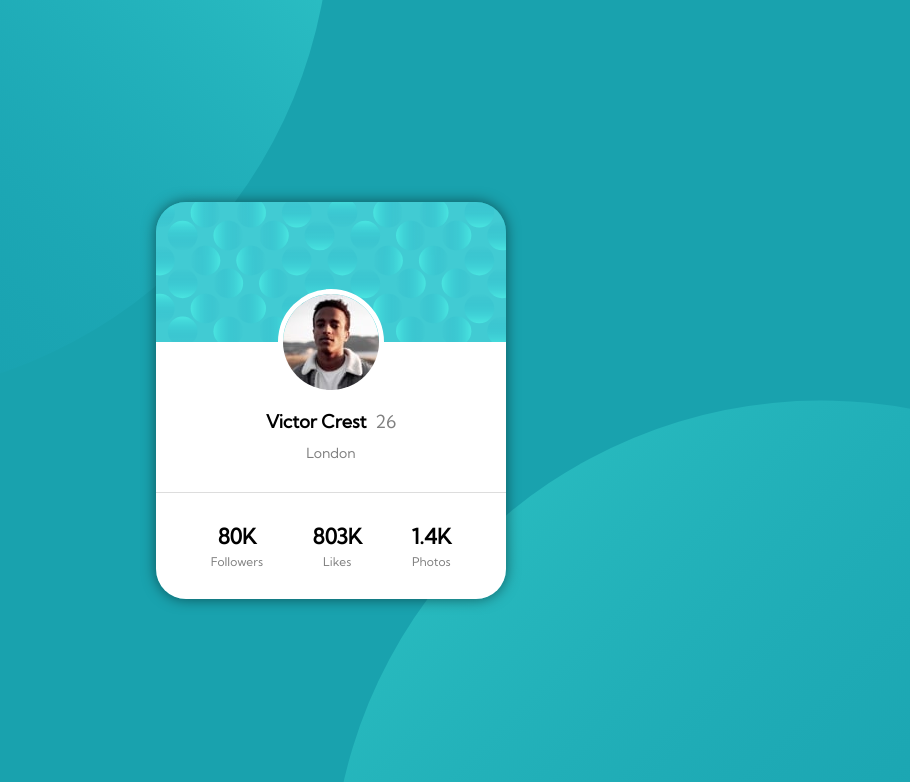
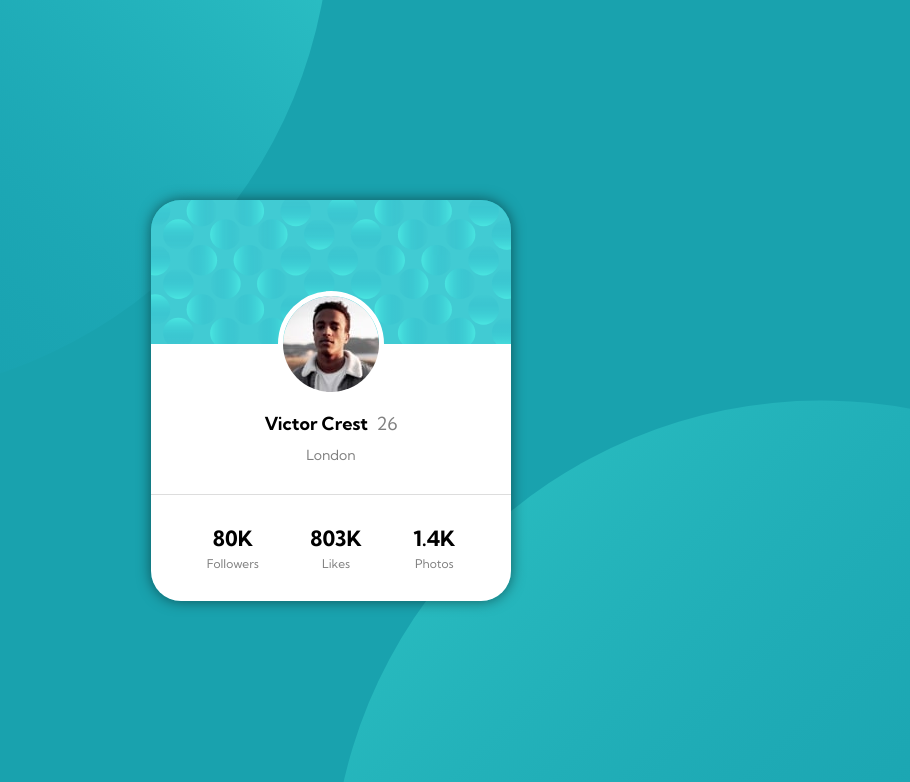
Before and after one commit to urospetrovic34/zadatak1-profile-card, a plain HTML site: page index.html in a window 1536 px wide. Shown: the top 782 px of the page, without its empty margins (437-1347 px from the left). Drawn offline with Linux system fonts and the light colour scheme.

Commit message:
Dodate promene

```diff
--- a/style.css
+++ b/style.css
@@ -1,4 +1,5 @@
 @import url('https://fonts.googleapis.com/css2?family=Kumbh+Sans&display=swap');
+@import url('https://fonts.googleapis.com/css2?family=Barlow+Semi+Condensed&family=Kumbh+Sans:wght@400;700&display=swap');
 
 *{
     box-sizing: border-box;
@@ -9,7 +10,7 @@
 body{
     position: relative;
     background-color: hsl(185, 75%, 39%);
-    font-family: 'Kumbh Sans', sans-serif;
+    font-family: 'Kumbh Sans';
     overflow: hidden;
     font-size: 18px;
 }
@@ -21,7 +22,7 @@ body{
     justify-content: center;
 }
 .card{
-    z-index:999;
+    position: relative;
     border-radius:30px;
     box-shadow: 0px 0px 14px 0px rgba(0,0,0,0.50);
 }
@@ -97,3 +98,15 @@ body{
     font-weight: 100;
     color:gray;
 }
+
+@media screen and (min-width:375px) {
+    .card{
+        width:330px;
+    }
+}
+
+@media screen and (min-width:1440px) {
+    .card{
+        width:360px;
+    }
+}
```
Also changed, not shown: index.html (+1 -1 lines), 1 other file.
